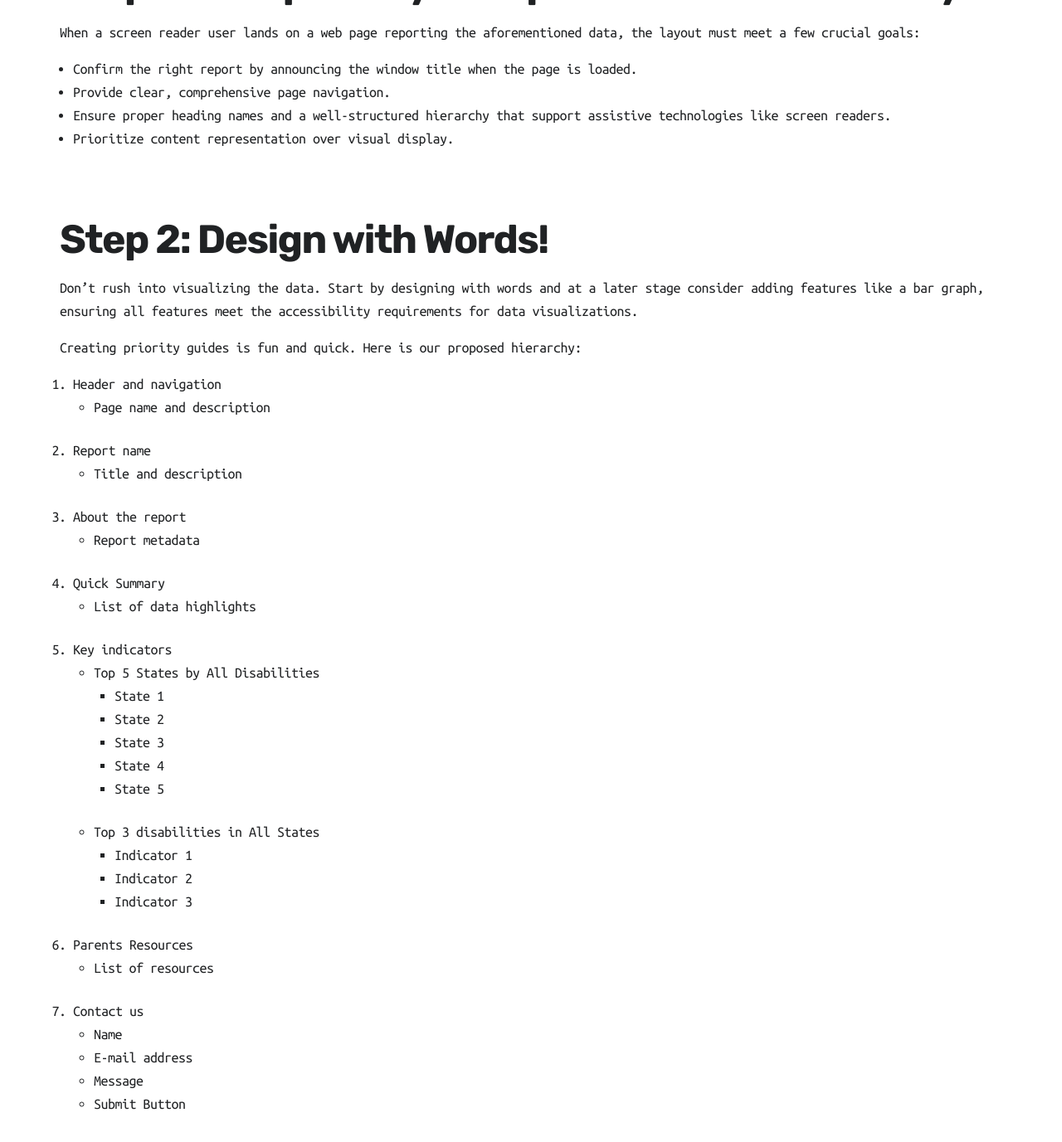
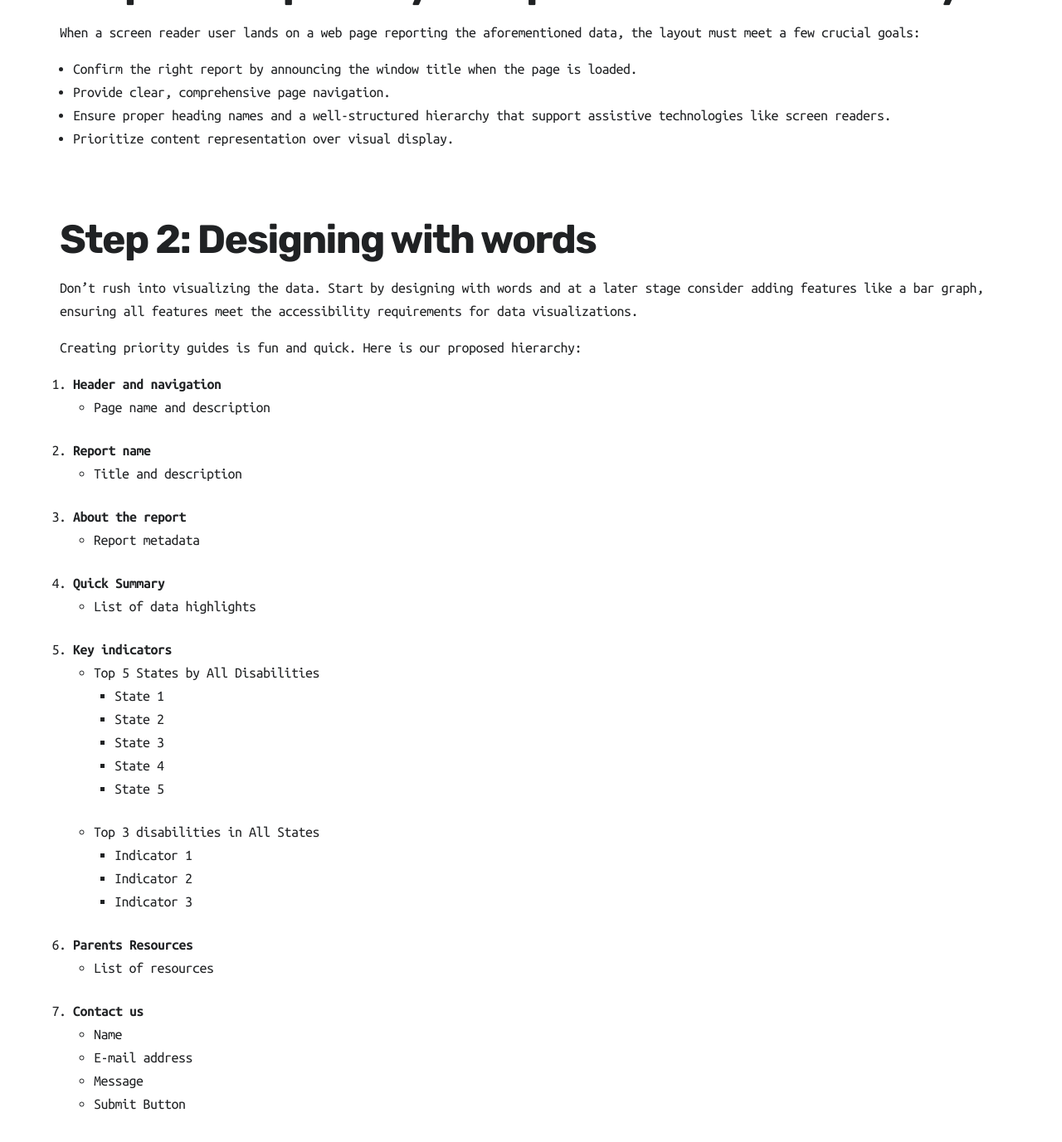
Before and after one commit to mpaiva/venus, a Jekyll site: the page built from _posts/2023-06-11-data-visualizations-visualize-this-you-could-go-blind-tomorrow.md, in a window 1280 px wide and 1400 px high, scrolled down 3964 px. Shown: the top 1377 px of the window at 83% size. Built offline with Jekyll 4.4.1, drawn with Linux system fonts in a browser that asks for light colours; nearby versions of some CDN libraries; some of the changed text lies outside the part shown.

```diff
--- a/_posts/2023-06-11-data-visualizations-visualize-this-you-could-go-blind-tomorrow.md
+++ b/_posts/2023-06-11-data-visualizations-visualize-this-you-could-go-blind-tomorrow.md
@@ -52,21 +52,21 @@
 - Ensure proper heading names and a well-structured hierarchy that support assistive technologies like screen readers.
 - Prioritize content representation over visual display.
 
-## Step 2: Design with Words!
+## Step 2: Designing with words
 
 Don't rush into visualizing the data. Start by designing with words and at a later stage consider adding features like a bar graph, ensuring all features meet the accessibility requirements for data visualizations.
 
 Creating priority guides is fun and quick. Here is our proposed hierarchy:
 
-1. Header and navigation
+1. **Header and navigation**
    - Page name and description
-2. Report name
+2. **Report name**
    - Title and description
-3. About the report
+3. **About the report**
    - Report metadata
-4. Quick Summary
+4. **Quick Summary**
    - List of data highlights
-5. Key indicators
+5. **Key indicators**
    - Top 5 States by All Disabilities
      - State 1
      - State 2
```
Also changed, not shown: other parts of _posts/2023-06-11-data-visualizations-visualize-this-you-could-go-blind-tomorrow.md (+3 -3 lines).
